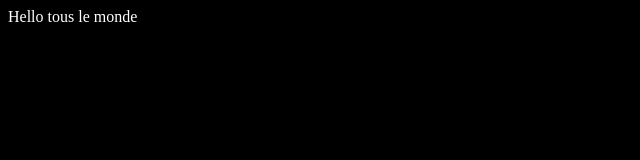
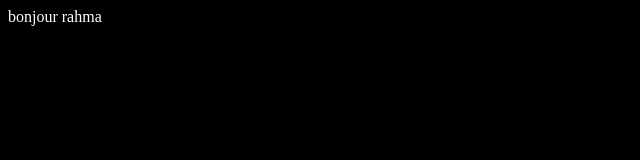
Before and after one commit to norrahma/Hi, a plain HTML site: page index.html in a window 1280 px wide. Shown: the full height of the page, 0-640 px from the left. Drawn offline with Linux system fonts and the light colour scheme.

```diff
--- a/index.html
+++ b/index.html
@@ -10,6 +10,6 @@
 }
 </style>
 <body>
-<p> Hello tous le monde</p>
+<p> bonjour rahma </p>
 </body>
 </html>
```
